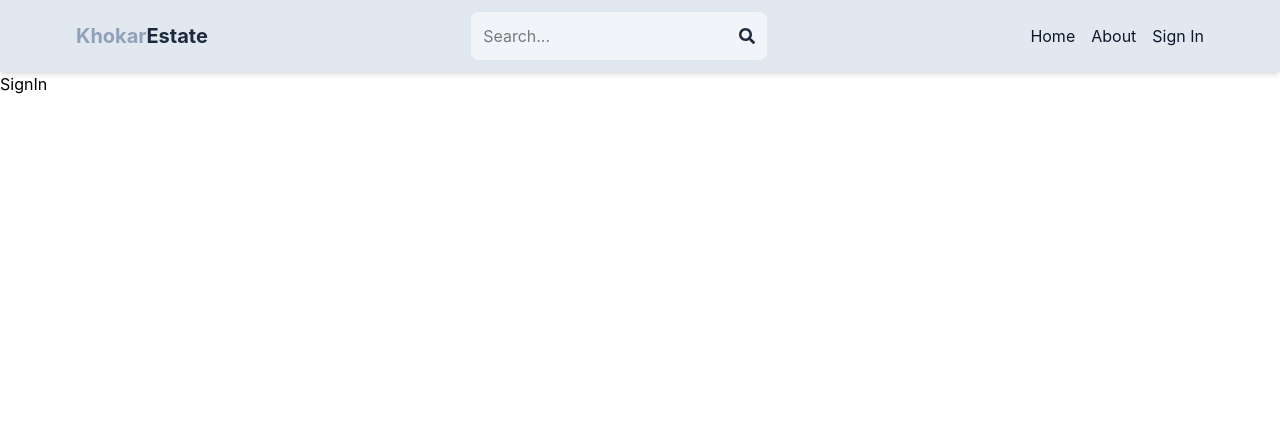
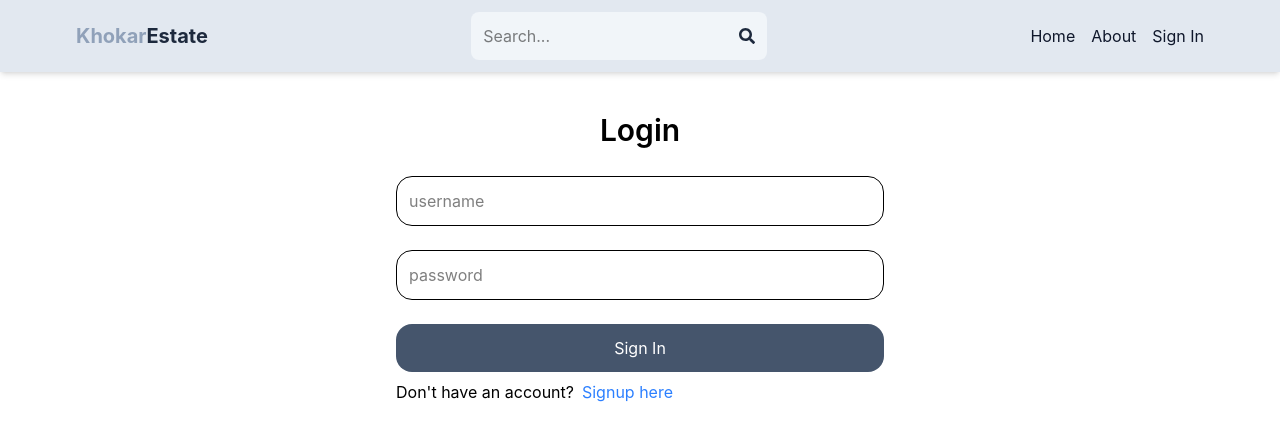
Before and after one commit to jawwad-19/Mern-Estate, a React (Vite) app in the folder client/: page /sign-in in a window 1280 px wide. Shown: the top 440 px of the page. Built offline with nearby package versions, Linux system fonts and the light colour scheme.

Commit message:
Completed SignIn page functionality

```diff
--- a/client/src/Pages/SignIn.jsx
+++ b/client/src/Pages/SignIn.jsx
@@ -1,7 +1,76 @@
-import React from 'react'
+import React, { useState } from "react";
+import { Link, useNavigate } from "react-router-dom";
+export default function SignIn()
+{
+  const [formData, setFormData] = useState({});
+  const [error, setError] = useState(null);
+  const [loading, setLoading] = useState(false);
+  const navigate = useNavigate();
+  const handleChange = (e) =>
+  {
+  setFormData({
+    ...formData,
+    [e.target.id]: e.target.value,
+  })
+  }
+   const handleSubmit = async (e) => {
+  e.preventDefault();
+  try
+  {
+  setLoading(true);
+  const res = await fetch('/api/auth/signin',
+    {
+      method: 'POST',
+      headers: {'Content-Type': 'application/json'
+      },
+      body: JSON.stringify(formData),
+    });
+const data = await res.json();
+console.log(data);
 
-export default function SignIn() {
-  return (
-    <div>SignIn</div>
-  )
+  if (data.success==false) {
+    setError(data.message);
+    setLoading(false);
+    return;
+  }
+  setLoading(false);
+  setError(null);
+  navigate('/');
+} catch (err) {
+  setError(err.message);
+  setLoading(false);
 }
+   };
+
+      return (
+    <div className="p-3 max-w-lg mx-auto">
+      <h1 className="text-3xl text-center font-semibold my-7">Login</h1>
+      <form className="flex flex-col gap-6" onSubmit={handleSubmit}>
+        <input
+          type="text"
+          placeholder="username"
+          className="border p-3 rounded-2xl"
+          id="username" onChange={handleChange}/>
+
+        <input type="password"
+          placeholder="password"
+          className="border p-3 rounded-2xl"
+          id="password" onChange={handleChange}/>
+
+        <button disabled={loading} className="bg-slate-600 text-white p-3 rounded-2xl hover:opacity-90">
+          {loading ? "Signing In..." : "Sign In"}
+        </button>
+      </form>
+      <div className="flex gap-2 mt-2">
+        <p>Don't have an account?</p>
+        <Link to="/sign-up" className="text-blue-500 hover:underline">
+          Signup here
+        </Link>
+      </div>
+      <div>
+        {error && <p className="text-red-500 mt-2">{error}</p>}
+      </div>
+    </div>
+  );
+
+}
--- a/client/src/Pages/SignUp.jsx
+++ b/client/src/Pages/SignUp.jsx
@@ -66,7 +66,7 @@
       </form>
       <div className="flex gap-2 mt-2">
         <p>Have an account?</p>
-        <Link to="/login" className="text-blue-500 hover:underline">
+        <Link to="/sign-in" className="text-blue-500 hover:underline">
           Login here
         </Link>
       </div>
```
